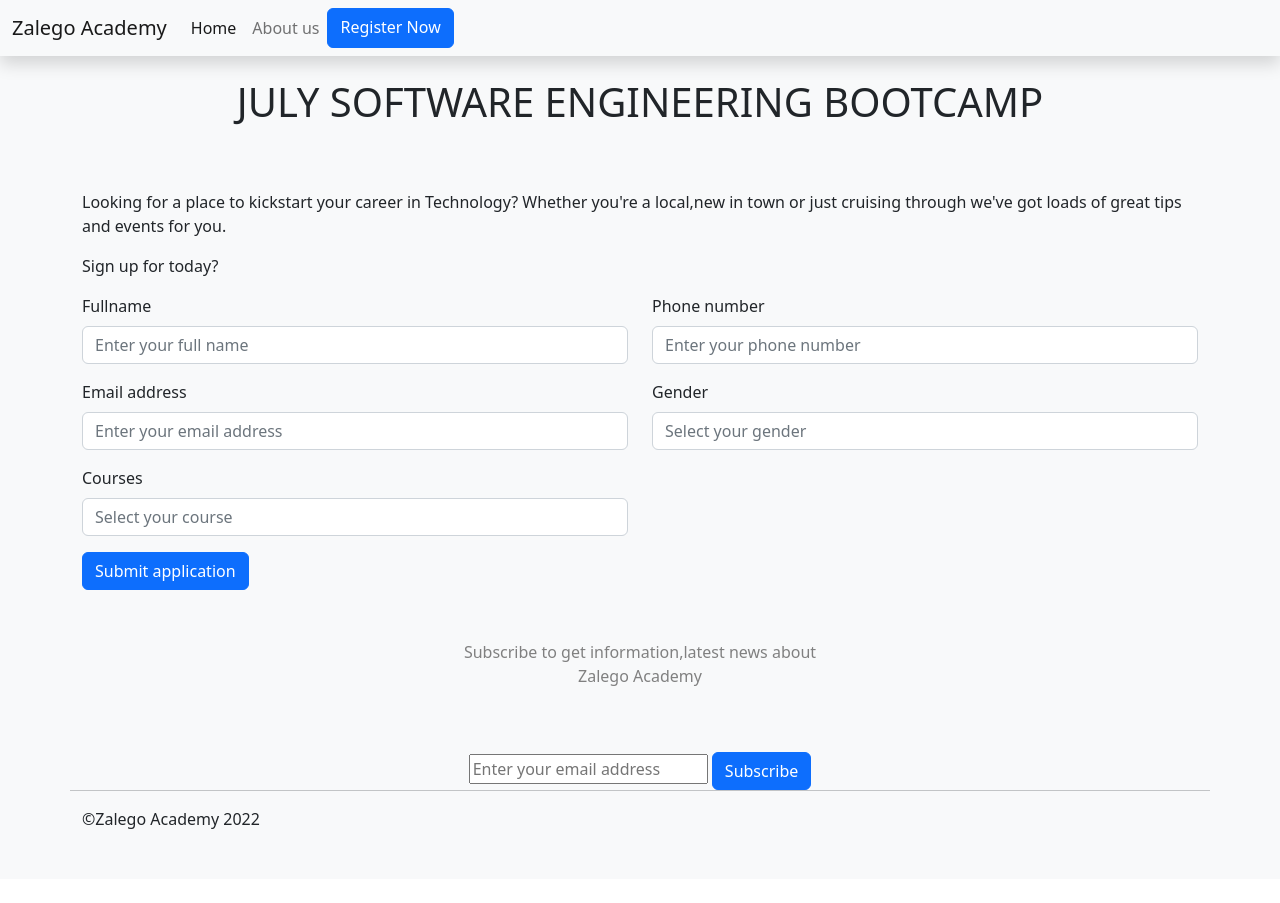
After one commit to mocohdee/bootstrap-gridlayout-design, a PHP site: page /enroll.php in a window 1280 px wide. The commit adds this page. Run offline with PHP 8.4, Linux system fonts and the light colour scheme.

Commit message:
added register now

```diff
--- /dev/null
+++ b/enroll.php
@@ -0,0 +1,142 @@
+<?php
+//1/ database connection
+$server = "localhost";
+$username = "root";
+$password = "";
+$database = "zalego";
+
+$conn = mysqli_connect($server,$username,$password,$database);
+
+if(isset($_POST ['submitButton'] ) )
+{
+  //fetch form data
+  $fullname = $_POST['fullname'];
+  $phonenumber = $_POST['phonenumber'];
+  $emailaddress =$_POST['emailaddress'];
+  $gender = $_POST['gender'];
+  $courses = $_POST['courses'];
+   //submit form data
+  $insertData = mysqli_query($conn,"INSERT INTO
+  registernow(fullname,phonenumber,emailaddress,gender,courses);
+  VALUES('$fullname','$phonenumber','$emailaddress','$gender','$courses') ");
+
+  if($insertData)
+  {
+    echo "Data";
+  }
+  else
+  {
+    echo "Error occured";
+  }
+
+}
+?>
+<!DOCTYPE html>
+<html lang="en">
+<head>
+  <meta charset="UTF-8">
+  <meta http-equiv="X-UA-Compatible" content="IE=edge">
+  <meta name="viewport" content="width=device-width, initial-scale=1.0">
+  <title>Register now</title>
+  <link rel="stylesheet" href="bootstrap-5.2.0-beta1-dist/css/bootstrap.min.css">
+
+</head>
+<body>
+   <!-- Nav bar starts here -->
+   <nav class="navbar navbar-expand-lg bg-light fixed-top shadow">
+        <div class="container-fluid">
+            <a href="#" class="navbar-brand">Zalego Academy</a>
+            <button class="navbar-toggler" type="button" data-bs-toggle="collapse" aria-expanded="false" data-bs-target="#menus">
+                <span class="navbar-toggler-icon"></span>
+            </button>
+            <div class="collapse navbar-collapse" id="menus">
+                <div class="navbar-nav">
+                    <a href="#" class="nav-link active">Home</a>
+                    <a href="aboutus.html" class="nav-link">About us</a>
+                    <a href="#" class="btn btn-primary">Register Now</a>
+
+                </div>
+
+            </div>
+        </div>
+
+    </nav>
+    <!-- Navbar ends -->
+    <main class="p-5 mb-4 bg-light">
+       <h1 style="padding-top: 30px; text-align:center ">JULY SOFTWARE ENGINEERING BOOTCAMP</h1>
+    <div class="container">
+    <div class="row">
+           <div class="col-lg-6">
+            <h1></h1>
+
+
+      </div>
+
+    </div>
+
+    <!-- Register now starts here -->
+    <div class="row pt-5">
+
+            <p> Looking for a place to kickstart your career in Technology?
+              Whether you're a local,new in town or just cruising through we've got
+                   loads of great tips and events for you.
+
+
+            </p>
+            <p>
+              Sign up for today?
+
+            </p>
+
+            <form >
+                <div class="row">
+                    <div class="mb-3 col-lg-6">
+                        <label for="firstname" class="form-label">Fullname</label>
+                        <input type="text" class="form-control" placeholder="Enter your full name">
+                    </div>
+                    <div class="mb-3 col-lg-6">
+                        <label for="firstname" class="form-label">Phone number</label>
+                        <input type="tel" class="form-control" placeholder="Enter your phone number">
+                    </div>
+                </div>
+                <div class="row">
+                    <div class="mb-3 col-lg-6">
+                        <label for="firstname" class="form-label">Email address</label>
+                        <input type="email" class="form-control" placeholder="Enter your email address">
+                    </div>
+                    <div class="mb-3 col-lg-6">
+                        <label for="firstname" class="form-label">Gender</label>
+                        <input type="gender" class="form-control" placeholder="Select your gender">
+                    </div>
+                </div>
+                <div class="row">
+                    <div class="mb-3 col-lg-6">
+                        <label for="firstname" class="form-label">Courses</label>
+                        <input type="Courses" class="form-control" placeholder="Select your course">
+
+                    </div>
+                </div>
+                <button type="submit" class="btn btn-primary">Submit application</button>
+                <p style="text-align:center; padding-top: 50px; color: gray;">Subscribe to get information,latest news about <br>Zalego Academy</p>
+            <div class="row pt-5">
+                <div class="col-lg-12" style="text-align:center;">
+                    <input type="email" name="email" placeholder="Enter your email address">
+                    <button class="btn btn-primary" name = "submitButton">Subscribe</button>
+            </form>
+        </div>
+    <!-- end register now -->
+
+    <hr>
+    <footer>
+        &copy;Zalego Academy 2022
+    </footer>
+    </div>
+
+
+    <script src="https://cdn.jsdelivr.net/npm/@popperjs/core@2.11.5/dist/umd/popper.min.js" integrity="sha384-Xe+8cL9oJa6tN/veChSP7q+mnSPaj5Bcu9mPX5F5xIGE0DVittaqT5lorf0EI7Vk" crossorigin="anonymous"></script>
+    <!-- <script src="bootstrap-5.2.0-beta1-dist/js/bootstrap.bundle.min.js"></script> -->
+    <script src="bootstrap-5.2.0-beta1-dist/js/bootstrap.min.js"></script>
+
+
+</body>
+</html>
```
Also changed, not shown: aboutus.php (renamed from aboutus.html, +40 -5 lines), index.php (renamed from index.html, +22 -16 lines).
